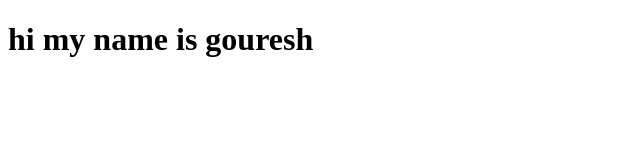
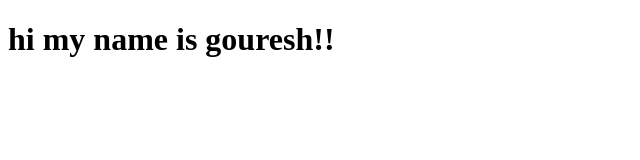
Before and after one commit to MORTH01/coursera-test, a plain HTML site: page index.html in a window 1280 px wide. Shown: the full height of the page, 0-640 px from the left. Drawn offline with Linux system fonts and the light colour scheme.

Commit message:
A small addition to our page content

```diff
--- a/index.html
+++ b/index.html
@@ -6,6 +6,6 @@
 	<title>Hello Coursera</title>
 </head>
 <body>
-<h1>hi my name is gouresh</h1>
+<h1>hi my name is gouresh!!</h1>
 </body>
 </html>
```
